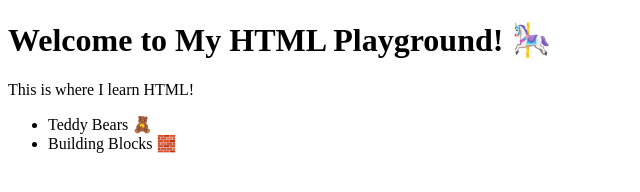
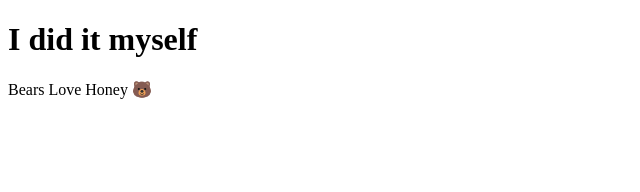
Before and after one commit to SilphyCo/git_test, a plain HTML site: page index.html in a window 1280 px wide. Shown: the whole page, without its empty margins (0-640 px from the left). Drawn offline with Linux system fonts and the light colour scheme.

Commit message:
Add Bear Fact

```diff
--- a/index.html
+++ b/index.html
@@ -1,16 +1,11 @@
 <!DOCTYPE html>
 <html lang="en">
-    <head>
+<head>
     <meta charset="UTF-8">
-    <meta name="view port" content="width=device-width, initial-scaler=1.0">
-    <title>My Offcial Playhouse</title>
-    </head>
-    <body>
-        <h1>Welcome to My HTML Playground! 🎠</h1>
-    </body>
-    </html>
-    <p>This is where I learn HTML!</p>
-    <ul>
-        <li>Teddy Bears 🧸</li>
-        <li>Building Blocks 🧱</li>
-        </ul>
+    <title>My Practice Page</title>
+</head>
+<body>
+    <h1>I did it myself</h1>
+</body>
+</html>
+<p>Bears Love Honey 🐻</p>
```
